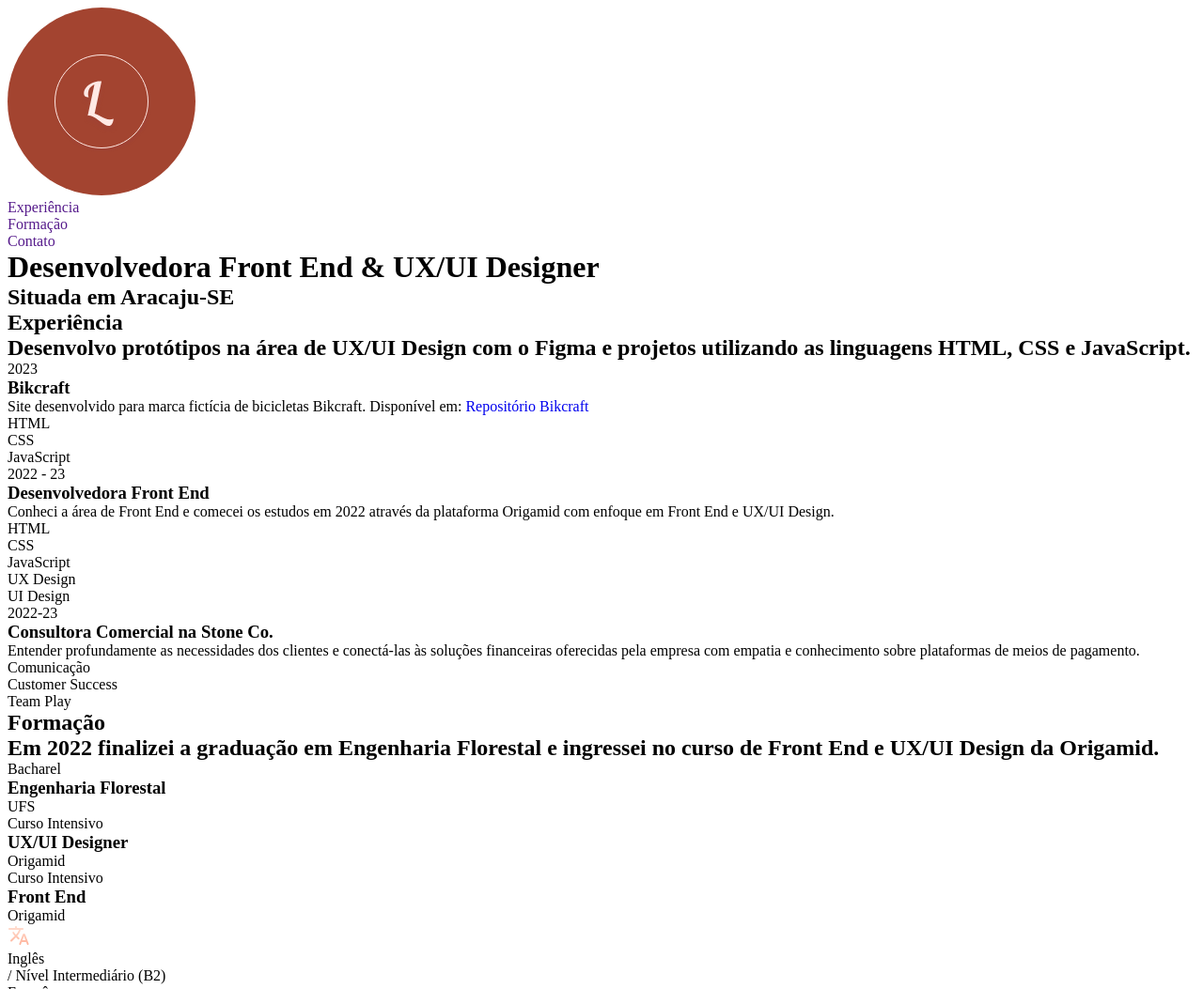
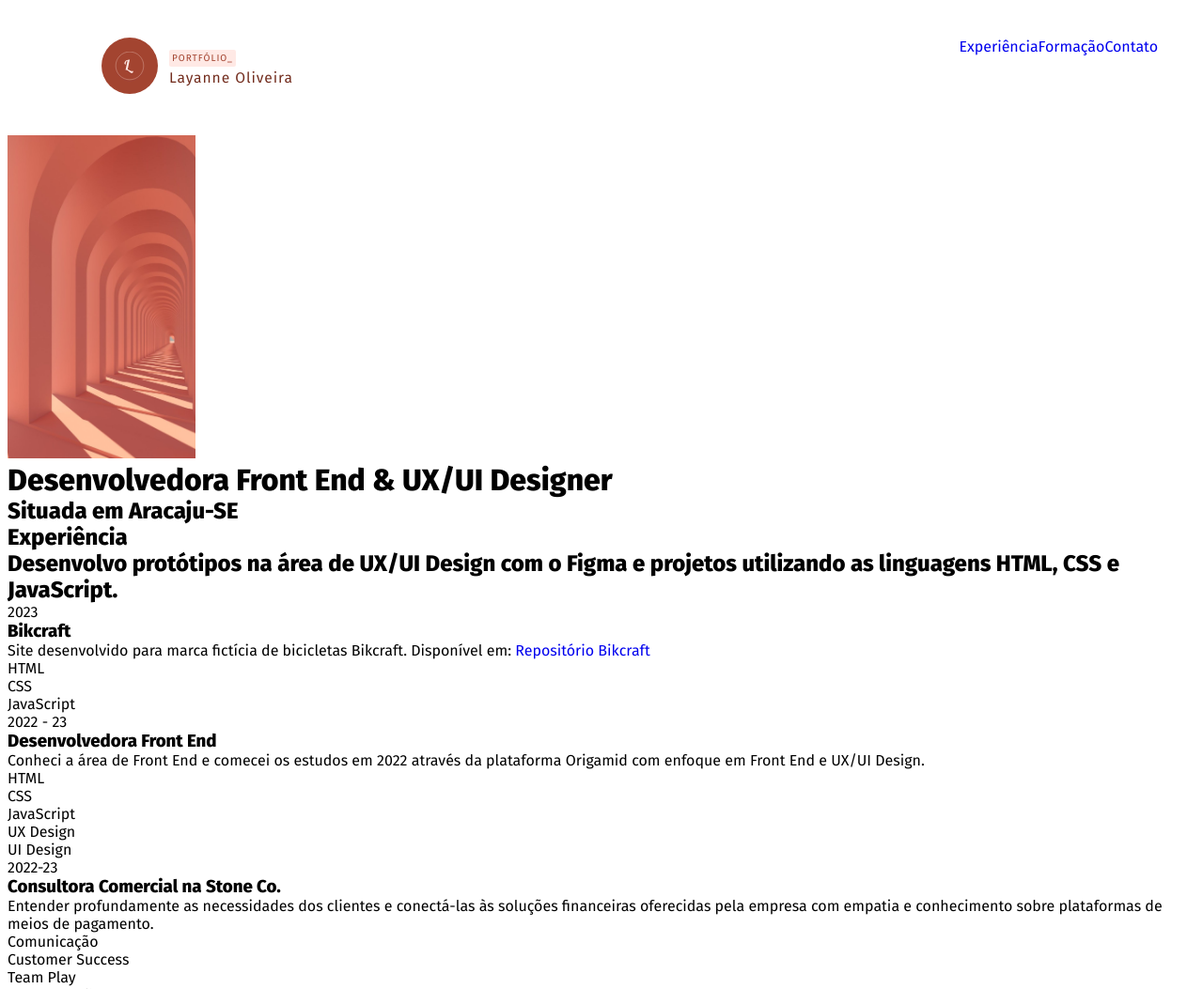
Before and after one commit to layoliv/layoliv, a plain HTML site: page index.html in a window 1280 px wide. Shown: the top 1053 px of the page at 94% size. Drawn offline with Linux system fonts and the light colour scheme.

Commit message:
css inicial

```diff
--- a/index.html
+++ b/index.html
@@ -14,19 +14,30 @@
 
 <body>
   <header class="header">
-    <img class="logo" src="img/LOGO L simple.svg" alt="">
-    <nav class="menu">
-      <ul>
-        <li><a href="">Experiência</a></li>
-        <li><a href="">Formação</a></li>
-        <li><a href="">Contato</a></li>
+    <div>
+      <a><img src="img/LOGO L simple.svg" alt="Logo L"></a>
+      <div class="header-init">
+        <span>Portfólio_</span>
+        <p>Layanne Oliveira</p>
+      </div>
+    </div>
+    <nav>
+      <ul class="header-menu">
+        <li><a href="#experiencia">Experiência</a></li>
+        <li><a href="#formacao">Formação</a></li>
+        <li><a href="#contato">Contato</a></li>
       </ul>
     </nav>
   </header>
-  <h1>Desenvolvedora Front End & UX/UI Designer</h1>
-  <h2>Situada em Aracaju-SE</h2>
-  <section>
-    <h1>Experiência</h1>
+  <main class="intro">
+    <img src="./img/perfil rosa.jpg" alt="Medusa">
+    <div>
+      <h1>Desenvolvedora Front End & UX/UI Designer</h1>
+      <h2>Situada em Aracaju-SE</h2>
+    </div>
+  </main>
+  <section class="experiencia" id="experiencia">
+    <h1 class="titulo">Experiência</h1>
     <h2>Desenvolvo protótipos na área de UX/UI Design com o Figma e projetos utilizando as linguagens HTML, CSS e JavaScript.</h2>
     <span>2023</span>
     <div>
@@ -61,8 +72,8 @@
       </ul>
     </div>
   </section>
-  <section>
-    <h1>Formação</h1>
+  <section class="formacao" id="formacao">
+    <h1 class="titulo">Formação</h1>
     <h2>Em 2022 finalizei a graduação em Engenharia Florestal e ingressei no curso de Front End e UX/UI Design da Origamid.</h2>
     <div>
       <span>Bacharel</span>
@@ -85,7 +96,7 @@
     <p>Francês</p>
     <span>/ Nível Intermediário (B1)</span>
   </section>
-  <footer>
+  <footer class="contato" id="contato" >
     <h2>Estou disponível para novos projetos no momento.<br>Entre em contato comigo<img src="img/waving.svg" alt="Símbolo Mão"></h2>
     <ul>
       <li><a href="https://www.linkedin.com/in/layoliveira/" target="_blank" rel="external">in/layoliveira/</a></li>
--- a/style.css
+++ b/style.css
@@ -10,3 +10,55 @@ ul {
 a {
   text-decoration: none;
 }
+
+img {
+  max-width: 200px;
+}
+
+body {
+  font-family: 'Fira Sans', sans-serif;
+}
+
+.header {
+  display: flex;
+  margin: 40px;
+  justify-content: space-between;
+  flex-wrap: wrap;
+}
+
+.header > div {
+  display: flex;
+  gap: 12px;
+  align-items: center;
+}
+
+.header img {
+  max-width: 60px;
+  margin-left: 60px;
+}
+
+.header-init {
+  display: block;
+  justify-items: start;
+  line-height: 1.3em;
+}
+
+.header-init span {
+  text-transform: uppercase;
+  font-size: 0.625em;
+  letter-spacing: 0.10em;
+  color: #A34430;
+  background: #FFE9E5;
+  padding: 3px;
+  border-radius: 2px;
+}
+
+.header-init p {
+  font-size: 0.975em;
+  letter-spacing: 0.06em;
+  color: #732D1E;
+}
+
+.header-menu {
+  display: flex;
+}
```
